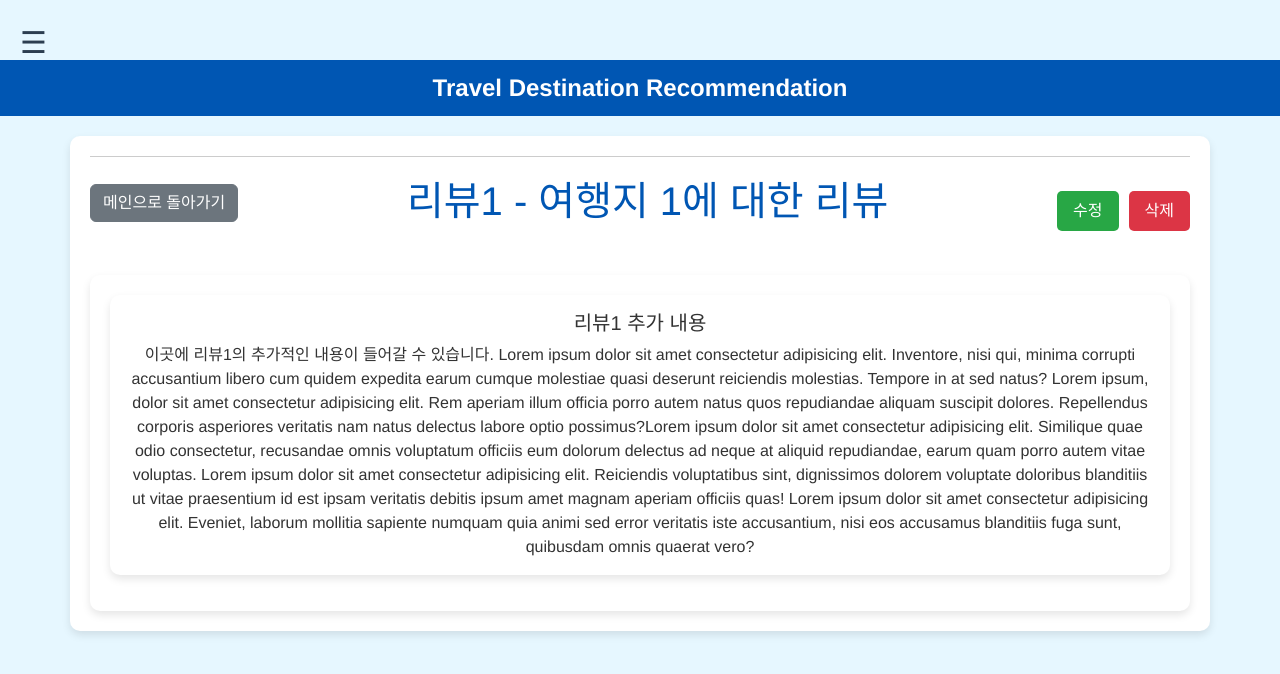
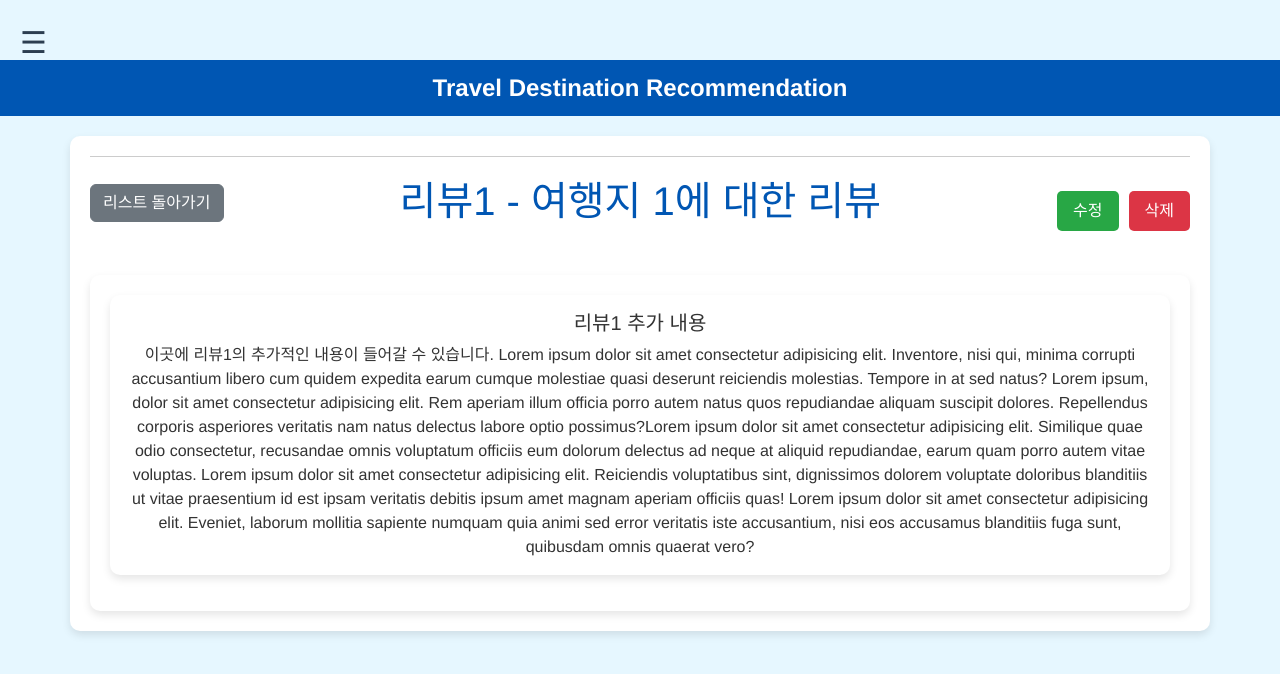
Before and after one commit to travElWith-N1S3/travElWith, a Vue app in the folder vue_tamplets/: page /review in a window 1280 px wide. Shown: the top 674 px of the page. Built offline with nearby package versions, Linux system fonts and the light colour scheme.

Commit message:
Docs: 수정. 메인 -> 리뷰 리스트로 돌아가기로 변경

```diff
--- a/vue_tamplets/src/views/ReviewTour.vue
+++ b/vue_tamplets/src/views/ReviewTour.vue
@@ -1,8 +1,8 @@
 <template>
   <div class="container">
     <div class="review-header">
-      <router-link to="/" class="btn btn-secondary mb-3">
-        메인으로 돌아가기
+      <router-link to="/reviews" class="btn btn-secondary mb-3">
+        리스트 돌아가기
       </router-link>
       <h1 class="review-title">리뷰1 - 여행지 1에 대한 리뷰</h1>
       <div>
```
